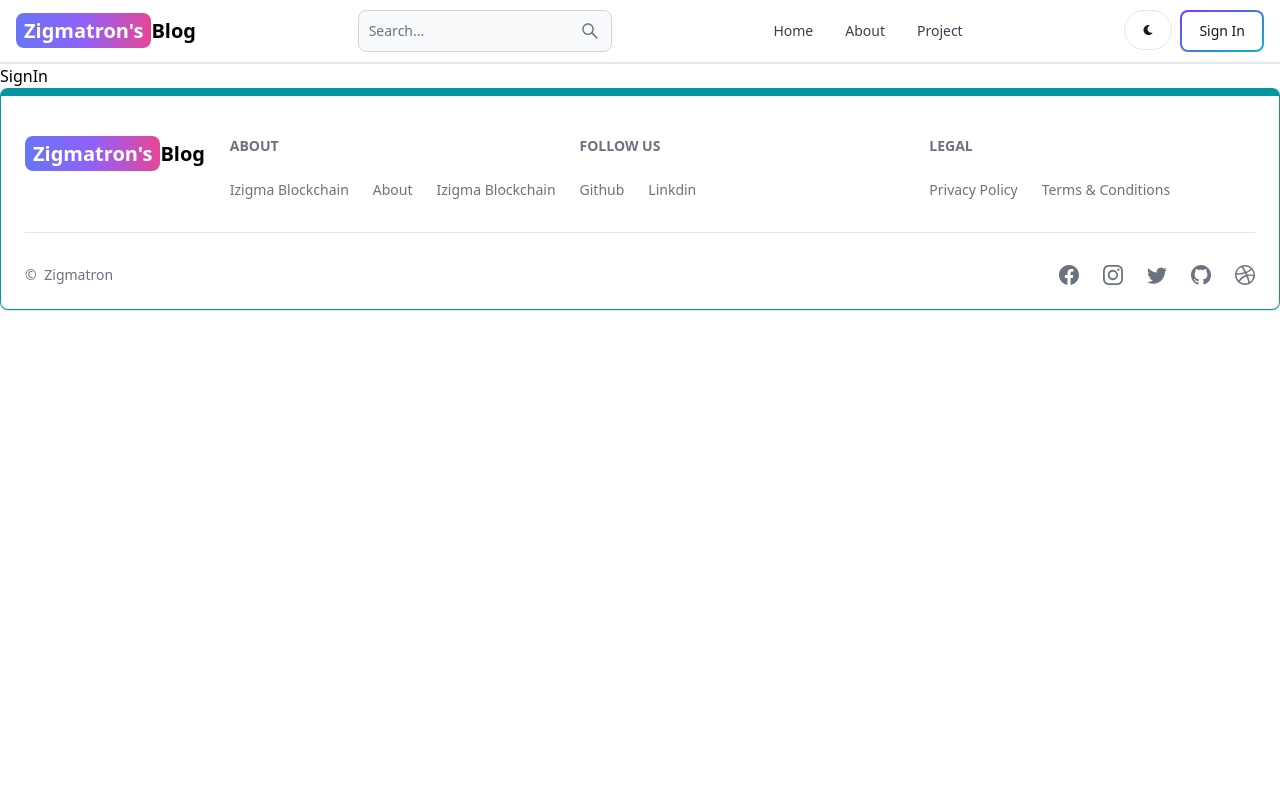
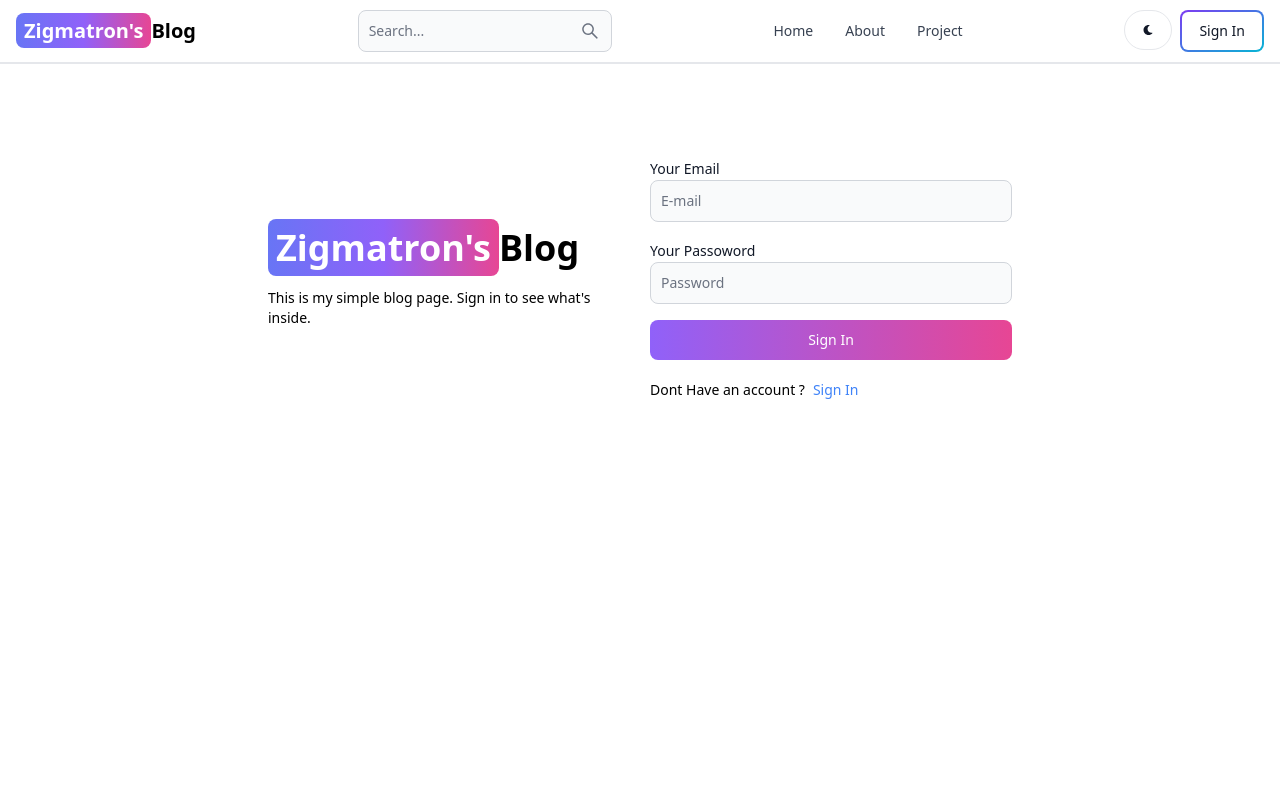
Before and after one commit to chamikaravinda/zigmatron-blog, a React (Vite) app in the folder client/: page /sign-in in a window 1280 px wide. Shown: the top 800 px of the page. Built offline with nearby package versions, Linux system fonts and the light colour scheme.

Commit message:
complete sign in page

```diff
--- a/client/src/pages/SignIn.jsx
+++ b/client/src/pages/SignIn.jsx
@@ -1,7 +1,110 @@
-import React from 'react'
+import { Alert, Button, Label, Spinner, TextInput } from "flowbite-react";
+import { Link,useNavigate } from "react-router-dom";
+import { useState } from "react";
 
-export default function SignIn() {
+export default function Sig() {
+  const [formData, setFormData] = useState({});
+  const [errorMessage, setErrorMessage] = useState(null);
+  const [loading, setLoading] = useState(false);
+  const navigate = useNavigate();
+  const handleChange = (e) => {
+    setFormData({
+      ...formData,
+      [e.target.id]: e.target.value.trim(),
+    });
+  };
+
+  const handleSubmit = async (e) => {
+    e.preventDefault();
+    if (!formData.email || !formData.password) {
+      return setErrorMessage("Please fill out all the fields");
+    }
+    try {
+      setLoading(true);
+      setErrorMessage(null);
+      const res = await fetch("api/auth/signin", {
+        method: "POST",
+        headers: { "Content-Type": "application/json" },
+        body: JSON.stringify(formData),
+      });
+      const data = await res.json();
+      setLoading(false);
+      if (data.success === false) {
+        return setErrorMessage(data.message);
+      }
+      if(res.ok){
+        navigate('/')
+      }
+    } catch (error) {
+      setLoading(false);
+      return setErrorMessage(error.message);
+    }
+  };
+
   return (
-    <div>SignIn</div>
-  )
+    <div className="min-h-screen mt-20">
+      <div className="flex p-3 max-w-3xl mx-auto flex-col md:flex-row md:items-center gap-5">
+        {/* left */}
+        <div className="flex-1">
+          <Link to="/" className="font-bold dark:text-white text-4xl">
+            <span className="px-2 py-1 bg-gradient-to-r from-indigo-500 via-purple-500 to-pink-500 rounded-lg text-white">
+              Zigmatron&apos;s
+            </span>
+            Blog
+          </Link>
+          <p className="text-sm mt-5">
+            This is my simple blog page. Sign in to see what&apos;s inside.
+          </p>
+        </div>
+        {/* right */}
+        <div className="flex-1">
+          <form className="flex flex-col gap-4" onSubmit={handleSubmit}>
+            <div>
+              <Label value="Your Email" />
+              <TextInput
+                type="email"
+                placeholder="E-mail"
+                id="email"
+                onChange={handleChange}
+              />
+            </div>
+            <div>
+              <Label value="Your Passoword" />
+              <TextInput
+                type="password"
+                placeholder="Password"
+                id="password"
+                onChange={handleChange}
+              />
+            </div>
+            <Button
+              gradientDuoTone="purpleToPink"
+              type="submit"
+              disabled={loading}
+            >
+              {loading ? (
+                <>
+                  <Spinner size="sm" />
+                  <span className="pl-3">Loading...</span>
+                </>
+              ) : (
+                "Sign In"
+              )}
+            </Button>
+          </form>
+          <div className="flex gap-2 text-sm mt-5">
+            <span>Dont Have an account ?</span>
+            <Link to="sign-up" className="text-blue-500">
+              Sign In
+            </Link>
+          </div>
+          {errorMessage && (
+            <Alert className="mt-5" color="failure">
+              {errorMessage}
+            </Alert>
+          )}
+        </div>
+      </div>
+    </div>
+  );
 }
```
Also changed, not shown: 1 other file (tests, documents, lock files or other folders).
